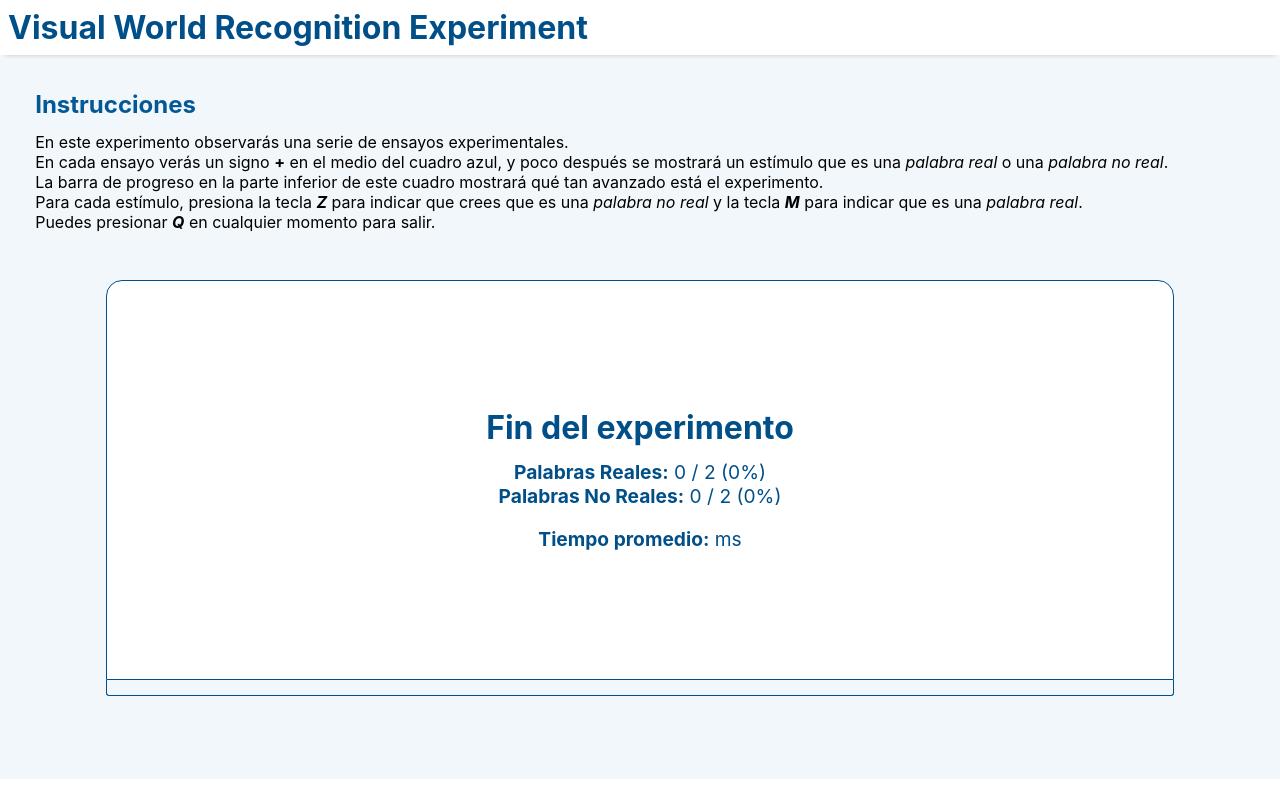
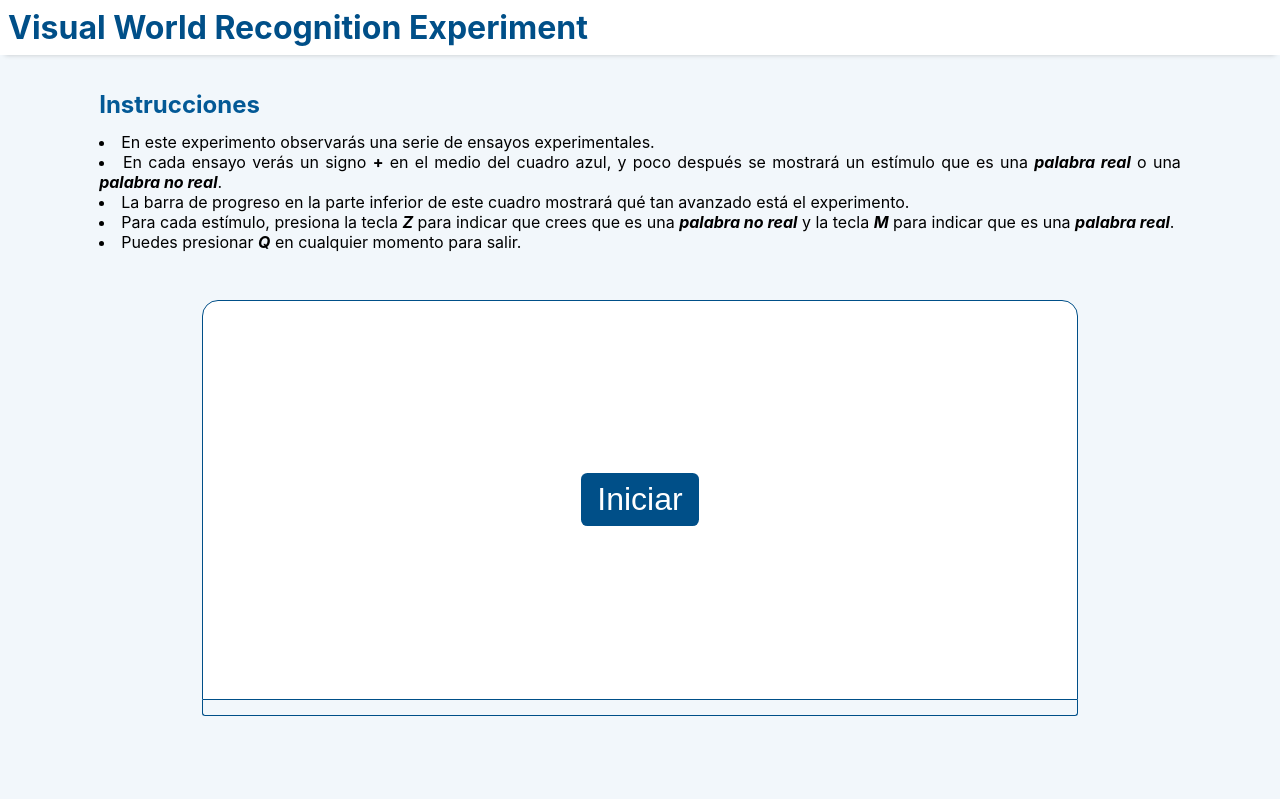
Before and after one commit to ARTEAGA1811/visual-word-recognition-experiment, a React (Create React App) app: page / in a window 1280 px wide. Built offline with nearby package versions, Linux system fonts and the light colour scheme.

Commit message:
primera versión

```diff
--- a/src/components/App.jsx
+++ b/src/components/App.jsx
@@ -11,15 +11,13 @@ function App() {
 				<div className="instrucciones-contenedor">
 					<h2>Instrucciones</h2>
 					<p className="instrucciones-detalles">
-						En este experimento observarás una serie de ensayos experimentales.
-						<br />
-						En cada ensayo verás un signo <b>+</b> en el medio del cuadro azul, y poco después se mostrará un estímulo que es una <i>palabra real</i> o una <i>palabra no real</i>.
-						<br />
-						La barra de progreso en la parte inferior de este cuadro mostrará qué tan avanzado está el experimento.
-						<br />
-						Para cada estímulo, presiona la tecla <b><i>Z</i></b> para indicar que crees que es una <i>palabra no real</i> y la tecla <b><i>M</i></b> para indicar que es una <i>palabra real</i>.
-						<br />
-						Puedes presionar <b><i>Q</i></b> en cualquier momento para salir.
+						<ul>
+							<li>En este experimento observarás una serie de ensayos experimentales.</li>
+							<li>En cada ensayo verás un signo <b>+</b> en el medio del cuadro azul, y poco después se mostrará un estímulo que es una <b><i>palabra real</i></b> o una <b><i>palabra no real</i></b>.</li>
+							<li>La barra de progreso en la parte inferior de este cuadro mostrará qué tan avanzado está el experimento.</li>
+							<li>Para cada estímulo, presiona la tecla <b><i>Z</i></b> para indicar que crees que es una <b><i>palabra no real</i></b> y la tecla <b><i>M</i></b> para indicar que es una <b><i>palabra real</i></b>.</li>
+							<li>Puedes presionar <b><i>Q</i></b> en cualquier momento para salir.</li>
+						</ul>
 					</p>
 				</div>
 
--- a/src/components/MiJuego.jsx
+++ b/src/components/MiJuego.jsx
@@ -4,7 +4,7 @@ import { palabrasReales, palabrasNOReales , resultadoPalabras, resultadoTiempo }
 import { Resultados } from "./Resultados";
 
 let indicePalabraActual = 0;
-const palabras = [...palabrasReales, ...palabrasNOReales];
+let palabras = [...palabrasReales, ...palabrasNOReales];
 palabras.sort(() => Math.random() - 0.5);
 
 
@@ -18,10 +18,15 @@ let turnoPalabra = 'T';
 let miPalabraAMostrar;
 let interrupcionRespuesta = false;
 
+
+//Para medir el tiempo
+let tiempoInicio;
+let tiempoFin;
+
 const MiJuego = () => {
 
-    //const [estadoActual, setEstadoActual] = React.useState("inicio");
-    const [estadoActual, setEstadoActual] = React.useState("fin");
+    const [estadoActual, setEstadoActual] = React.useState("inicio");
+    //const [estadoActual, setEstadoActual] = React.useState("fin");
     const [palabraActual, setPalabraActual] = React.useState("");
     const [porcentaje, setPorcentaje] = React.useState(0);
 
@@ -31,6 +36,31 @@ const MiJuego = () => {
 
     console.log(palabras);
     //console.log(indicePalabraActual)
+
+
+    const reiniciarJuego = () => {
+        indicePalabraActual = 0;
+        renderInicial = true;
+        tiempoPalabra = null;
+        turnoPalabra = 'T';
+        miPalabraAMostrar = undefined;
+        interrupcionRespuesta = false;
+        tiempoInicio = undefined;
+        tiempoFin = undefined;
+
+        palabras.sort(() => Math.random() - 0.5);
+
+        resultadoPalabras.palabrasRealesAtinadas = 0;
+        resultadoPalabras.palabrasNORealesAtinadas = 0;
+
+        resultadoTiempo.tiemposPalabrasReales = [];
+        resultadoTiempo.tiemposPalabrasNOReales = [];
+
+
+        setEstadoActual("inicio");
+        setPalabraActual("");
+        setPorcentaje(0);
+    }
 
 
     const calcularPorcentaje = () =>{
@@ -101,8 +131,8 @@ const MiJuego = () => {
             setPorcentaje(calcularPorcentaje());
 
         } else if (turnoPalabra === 'S') {
-            console.log("Ahora está en simbolo")
-            console.log("Palabra: " + palabras[indicePalabraActual]);
+            //console.log("Ahora está en simbolo")
+            //console.log("Palabra: " + palabras[indicePalabraActual]);
 
 
             //Si estuvo en Simbolo, debe mostrar la palabra
@@ -113,10 +143,11 @@ const MiJuego = () => {
             setPalabraActual(miPalabraAMostrar);
 
         } else if (turnoPalabra === 'P') {
-            console.log("Ahora está en palabra")
+            //console.log("Ahora está en palabra")
             interrupcionRespuesta = false;
 
-
+            //Empezamos a medir el tiempo.
+            tiempoInicio = new Date();
 
             //Hacemos invisible la palabra
             setTimeout(() => {
@@ -126,8 +157,9 @@ const MiJuego = () => {
             tiempoPalabra = ejecutarTimeout(6000);
             await tiempoPalabra.promesa;
 
-            console.log("Voy a ingresar a la interrupción: ", interrupcionRespuesta);
-            console.log("Voy a ingresar a la interrupción con el indice: ", indicePalabraActual);
+
+            //console.log("Voy a ingresar a la interrupción: ", interrupcionRespuesta);
+            //console.log("Voy a ingresar a la interrupción con el indice: ", indicePalabraActual);
             if (!interrupcionRespuesta) {
                 console.log("No hubo interrupción");
                 //Si estuvo en Palabra, debe mostrar el timeout
@@ -152,39 +184,65 @@ const MiJuego = () => {
         if (estadoActual !== "juego") {
             return;
         }
+
+        //Para reiniciar el juego, se presiona la tecla "q" o "Q"
+        if (event.key === "q" || event.key === "Q") {
+            console.log("Reiniciando el juego");
+            interrupcionRespuesta = true;
+            tiempoPalabra.cancelar();
+            reiniciarJuego();
+            return;
+        }
+
+
         if (turnoPalabra !== 'P') {
             return;
         }
+
+
+
         if (event.key === "z" || event.key === "Z" || event.key === "M" || event.key === "m") {
 
+            //SE corta el contador de tiempo
+            tiempoFin = new Date();
+
+
             //Se elimina el tiempo de la palabra y se continúa con la siguiente, se empieza con el símbolo.
-            console.log(event.key);
-            console.log("Inicia la interrupción");
-            console.log("Inicia la interrupción con el indice: ", indicePalabraActual);
+            //console.log(event.key);
+            //console.log("Inicia la interrupción");
+            //console.log("Inicia la interrupción con el indice: ", indicePalabraActual);
             interrupcionRespuesta = true;
             tiempoPalabra.cancelar();
 
 
             //Aquí ingrsamos la lógica que registra si la palabra es real o no
             if (palabrasReales.includes(palabras[indicePalabraActual])) {
-                console.log("Es real");
+                //console.log("Es real");
                 if (event.key === "m" || event.key === "M") {
-                    console.log("Acertó");
+                    //console.log("Acertó");
                     resultadoPalabras["palabrasRealesAtinadas"]++;
-                } else {
-                    console.log("Falló");
+
+                    //Se guarda el tiempo de respuesta
+                    resultadoTiempo["tiemposPalabrasReales"].push(tiempoFin - tiempoInicio);
+                    console.log("Tiempo de respuesta: ", tiempoFin - tiempoInicio);
+                    console.log("Tiempos de palabras reales: ", resultadoTiempo["tiemposPalabrasReales"]);
+                    console.log("Total", resultadoTiempo)
                 }
             } else {
-                console.log("No es real");
+                //console.log("No es real");
                 if (event.key === "z" || event.key === "Z") {
-                    console.log("Acertó");
+                    //console.log("Acertó");
                     resultadoPalabras["palabrasNORealesAtinadas"]++;
-                } else {
-                    console.log("Falló");
+
+                    //Se guarda el tiempo de respuesta
+                    resultadoTiempo["tiemposPalabrasNOReales"].push(tiempoFin - tiempoInicio);
+                    console.log("Tiempo de respuesta: ", tiempoFin - tiempoInicio);
+                    console.log("Tiempos de palabras NO reales: ", resultadoTiempo["tiemposPalabrasNOReales"]);
+                    console.log("Total", resultadoTiempo)
                 }
             }
 
-            console.log(resultadoPalabras);
+            //console.log(resultadoPalabras);
 
             turnoPalabra = 'S';
             miPalabraAMostrar = '+';
@@ -229,7 +287,7 @@ const MiJuego = () => {
                             {palabraActual}
                         </div>
                     )}
-                    {estadoActual === "fin" && (<Resultados resultadoPalabras={resultadoPalabras}/>)}
+                    {estadoActual === "fin" && (<Resultados resultadoPalabras={resultadoPalabras} resultadoTiempo={resultadoTiempo} reiniciarJuego={reiniciarJuego}/>)}
                 </div>
             </div>
             <div className="progreso">
--- a/src/components/Resultados.jsx
+++ b/src/components/Resultados.jsx
@@ -1,13 +1,17 @@
 import React from "react";
 import '../styles/Resultados.css';
 
-const Resultados = (resultadoPalabras) => {
+const Resultados = (props) => {
     console.log("Resultados");
-    resultadoPalabras = resultadoPalabras["resultadoPalabras"]
+
+    const resultadoPalabras = props.resultadoPalabras;
+    const resultadoTiempo = props.resultadoTiempo;
+
+
     const realesAtinadas = resultadoPalabras.palabrasRealesAtinadas;
     const realesTotales = resultadoPalabras.palabrasRealesTotales;
     const NOrealesAtinadas = resultadoPalabras.palabrasNORealesAtinadas;
-    const NOrealesTotales = resultadoPalabras.palabrasNORealesTotales;
+    const NOrealesTotales = resultadoPalabras.palabrasNORealesTotales
 
     const calcularPorcentaje = (atinadas, totales) => {
         let miPorcentaje = (atinadas / totales) * 100;
@@ -15,21 +19,42 @@ const Resultados = (resultadoPalabras) => {
         miPorcentaje = Math.round(miPorcentaje * 100) / 100;
         return miPorcentaje;
     }
+
+    const calcularPromedio = (arregloSegundos) => {
+        if (arregloSegundos.length === 0) {
+            return 0;
+        }
+
+        let suma = 0;
+        for (let i = 0; i < arregloSegundos.length; i++) {
+            suma += arregloSegundos[i];
+        }
+        let promedio = suma / arregloSegundos.length;
+        //Se redondea a 2 decimales
+        promedio = Math.round(promedio * 100) / 100;
+        return promedio;
+    }
+
+
     return (
         <div className="contenedor_resultado">
             <h1 className="titulo">Fin del experimento</h1>
             <div className="resultados">
-                <div className="resultados_atinadas">
+                <div className="resultados_reales">
                     <p>
                         <b>Palabras Reales:</b> {realesAtinadas} / {realesTotales} ({calcularPorcentaje(realesAtinadas, realesTotales)}%)
                     </p>
+                    <p>Tiempo promedio: {calcularPromedio(resultadoTiempo.tiemposPalabrasReales)} ms</p>
+
+
+                </div>
+                <div className="resultados_no_reales">
                     <p>
                         <b>Palabras No Reales:</b> {NOrealesAtinadas} / {NOrealesTotales} ({calcularPorcentaje(NOrealesAtinadas, NOrealesTotales)}%)
                     </p>
+                    <p>Tiempo promedio: {calcularPromedio(resultadoTiempo.tiemposPalabrasNOReales)} ms</p>
                 </div>
-                <div className="resultados_tiempo">
-                    <b>Tiempo promedio:</b> {resultadoPalabras.tiempoPromedio} ms
-                </div>
+                <button className="mi_boton_resultado" onClick={props.reiniciarJuego}>Volver a jugar</button>
 
             </div>
 
--- a/src/datos.js
+++ b/src/datos.js
@@ -1,11 +1,51 @@
+
+
+
+
 const palabrasReales = [
-    'casa',
-    'perro',
+    "casa",
+    "academia",
+    "camisa",
+    "libro",
+    "lápiz",
+    "mesa",
+    "luna",
+    "puerta",
+    "mochila",
+    "brazo",
+    "arrebol",
+    "bohemia",
+    "isagoge",
+    "regodeo",
+    "xerofítico",
+    "alquimia",
+    "acmé",
+    "mamporrero",
+    "inefable",
+    "acecinar",
 ];
 
 const palabrasNOReales = [
-    'asac',
-    'orrep',
+    "domote",
+    "gérminis",
+    "abrantar",
+    "plufímero",
+    "mapra",
+    "ficcionita" ,
+    "flumpo",
+    "robotomía",
+    "estrón",
+    "seprento",
+    "járguelin",
+    "coquemallismo",
+    "chatar",
+    "guetracción",
+    "trampo",
+    "actrantar",
+    "gadusa",
+    "pandía",
+    "enepeísmo",
+    "rumiente",
 ];
 
 const resultadoPalabras = {
@@ -16,7 +56,7 @@ const resultadoPalabras = {
 }
 
 const resultadoTiempo = {
-    tiemposPalabrasREales: [],
+    tiemposPalabrasReales: [],
     tiemposPalabrasNOReales: [],
 }
 
--- a/src/styles/App.css
+++ b/src/styles/App.css
@@ -23,7 +23,9 @@
   box-sizing: border-box;
 }
 
-
+li{
+  list-style: inside;
+}
 
 .App{
   background-color: rgb(242, 247, 251);
@@ -42,6 +44,8 @@
 
 .main{
   padding: 1.2rem;
+  margin-left: 4rem;
+  margin-right: 4rem;
 }
 
 .instrucciones-contenedor{
@@ -56,6 +60,7 @@
   margin-bottom: 0.8rem;
 }
 
-.instrucciones-detalles{
+.instrucciones-detalles ul{
   text-align: justify;
+
 }
--- a/src/styles/MiJuego.css
+++ b/src/styles/MiJuego.css
@@ -1,6 +1,6 @@
 .juego_container_padre {
     padding: 0 1.4rem;
-    margin: 2rem 4rem 4rem 4rem;
+    margin: 2rem 6rem 4rem 6rem;
     outline: none;
 }
 
@@ -47,7 +47,7 @@
     font-size: 2rem;
     color: white;
     border: 0;
-    border-radius: 0.2rem;
+    border-radius: 0.4rem;
     padding: 0.5rem 1rem;
     margin: 0.5rem;
     cursor: pointer;
--- a/src/styles/Resultados.css
+++ b/src/styles/Resultados.css
@@ -21,8 +21,24 @@
     gap: 1.2rem;
 }
 
-.resultados_atinadas{
+.resultados_reales, .resultados_no_reales{
     display: flex;
     flex-direction: column;
     align-items: center;
 }
+
+.mi_boton_resultado{
+    font-size: medium;
+    background-color: #004f88;
+    color: white;
+    border: 0;
+    border-radius: 0.4rem;
+    padding: 0.5rem 1rem;
+    margin: 0.5rem;
+    cursor: pointer;
+    transition: background-color 0.5s;
+}
+
+.mi_boton_resultado:hover{
+    background-color: #036bb6;
+}
```
